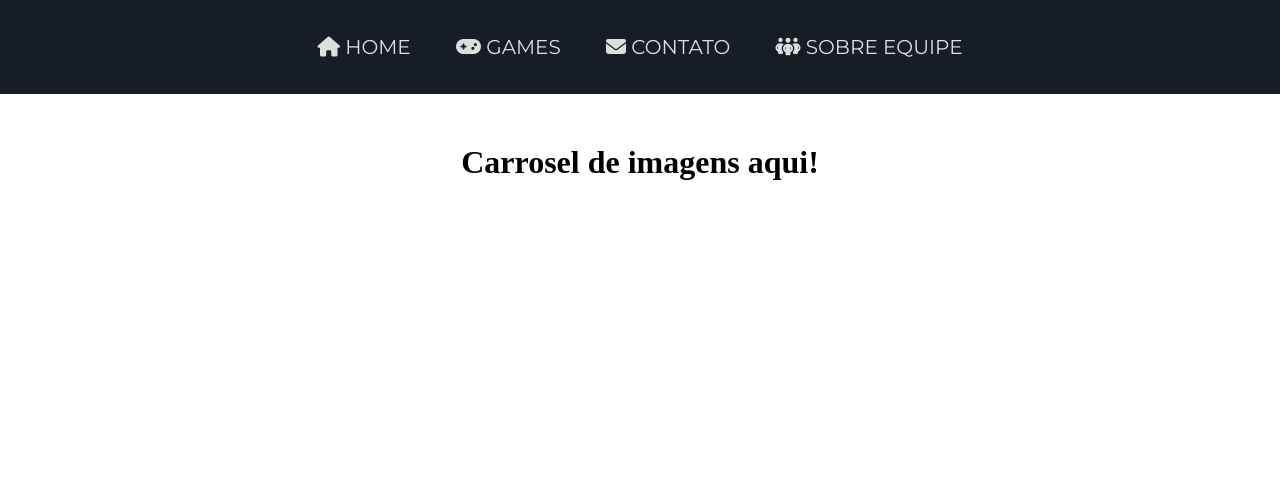
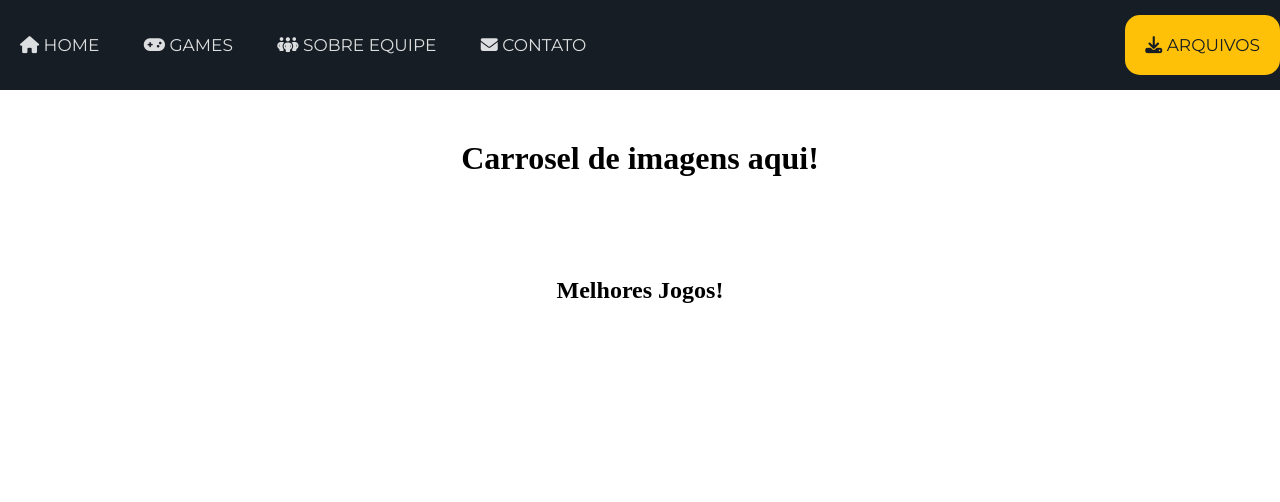
Before and after one commit to Gust4av0/Projeto-Final-M-dulo2, a PHP site: page / in a window 1280 px wide. Shown: the top 502 px of the page. Run offline with PHP 8.4, Linux system fonts and the light colour scheme.

Commit message:
Mexendo na página Home

```diff
--- a/site/css/style.css
+++ b/site/css/style.css
@@ -3,9 +3,8 @@
   padding: 0; }
 
 .header-nav {
-  text-align: center;
   text-transform: uppercase;
-  font: 20px Montserrat, Tahoma;
+  font: 17px Montserrat, Tahoma;
   background-color: #171D25;
   padding-top: 15px;
   padding-bottom: 15px; }
@@ -32,6 +31,12 @@
     .header-nav .dropdonw:hover .dropdonw-menu a:hover {
       background-color: #171D25;
       color: #DCDEDF; }
+  .header-nav .btn-donwload {
+    float: right;
+    background-color: #FFC107;
+    border-radius: 15px; }
+    .header-nav .btn-donwload a {
+      color: #171D25; }
 
 .footer {
   text-align: center;
--- a/site/css/style.scss
+++ b/site/css/style.scss
@@ -11,9 +11,9 @@ $corFonte: #DCDEDF;
 }
 
 .header-nav {
-    text-align: center;
+
     text-transform: uppercase;
-    font: 20px $fonte1;
+    font: 17px $fonte1;
     background-color: $primaria;
     padding-top: 15px;
     padding-bottom: 15px;
@@ -54,6 +54,16 @@ $corFonte: #DCDEDF;
             color: $corFonte;
         }
     }
+
+    .btn-donwload {
+        float: right;
+        background-color: #FFC107;
+        border-radius: 15px;
+
+        a {
+            color: $primaria;
+        }
+    }
 }
 
 .footer {
--- a/site/index.html
+++ b/site/index.html
@@ -45,16 +45,23 @@
                 </li>
 
                 <li>
+                    <a href="#" title="Sobre Equipe">
+                        <i class="fa-solid fa-people-group"></i>
+                        Sobre Equipe
+                    </a>
+                </li>
+
+                <li>
                     <a href="#" title="Contato">
                         <i class="fa-solid fa-envelope"></i>
                         Contato
                     </a>
                 </li>
 
-                <li>
-                    <a href="#" title="Sobre Equipe">
-                        <i class="fa-solid fa-people-group"></i>
-                        Sobre Equipe
+                <li class="btn-donwload">
+                    <a href="#">
+                        <i class="fa-solid fa-download"></i>
+                        Arquivos
                     </a>
                 </li>
             </ul>
@@ -63,6 +70,8 @@
 
     <main>
         <h1 style="text-align: center; padding-top: 50px;">Carrosel de imagens aqui!</h1>
+
+        <h2 style="text-align: center; padding-top: 100px;">Melhores Jogos!</h2>
     </main>
 
     <footer class="footer">
```
Also changed, not shown: 1 other file.
